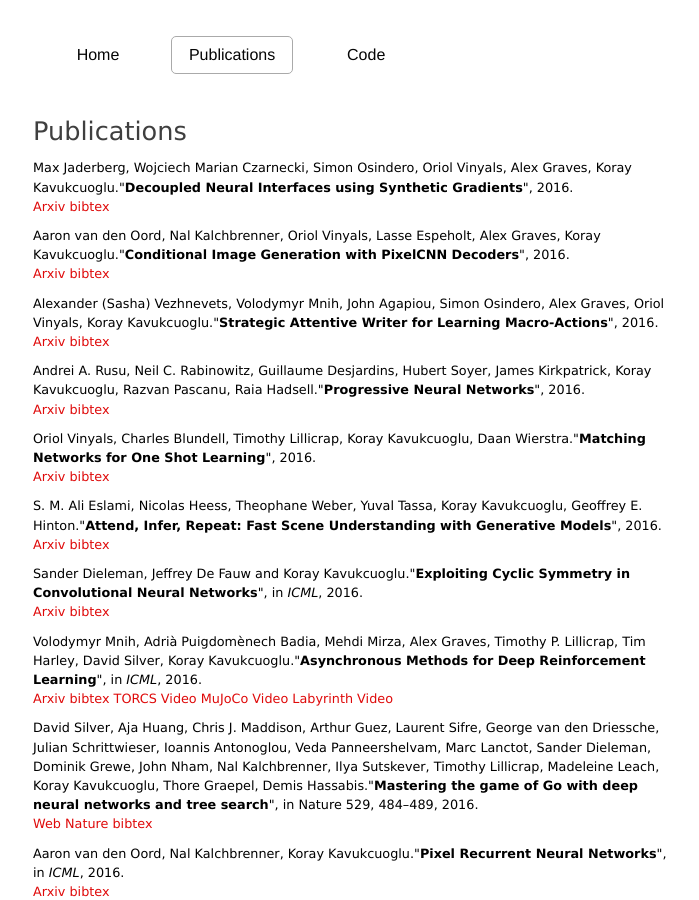
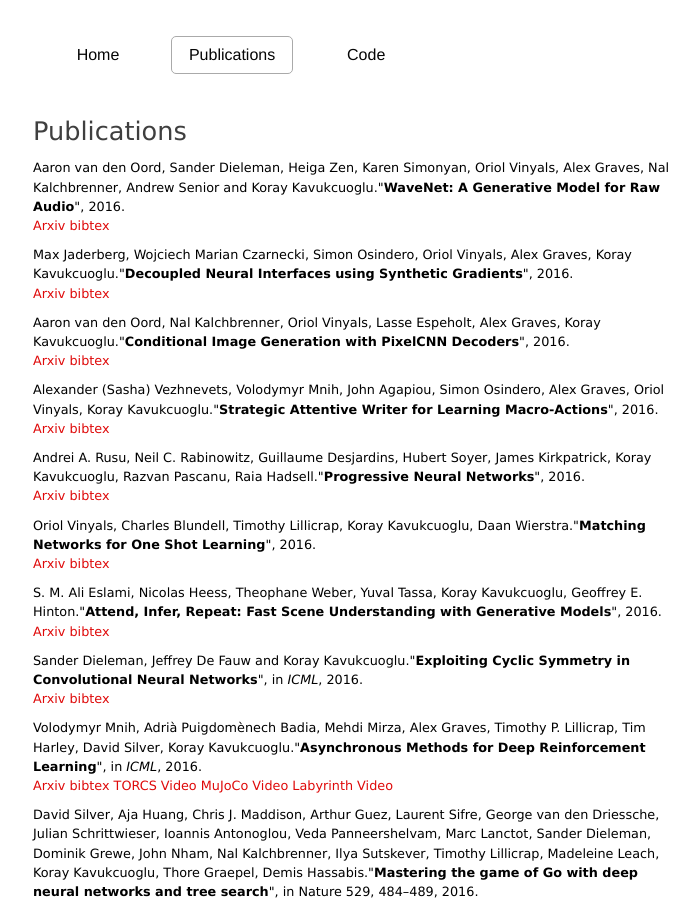
Before and after one commit to koraykv/koraykv.github.com, a Jekyll site: the page built from publications.md, in a window 1280 px wide and 900 px high. Shown: the whole window, without its empty margins (287-986 px from the left). Built offline with Jekyll 4.4.1, drawn with Linux system fonts in a browser that asks for light colours.

Commit message:
Update publications.md

```diff
--- a/publications.md
+++ b/publications.md
@@ -8,6 +8,23 @@ id: publications
 
 <div class="bibli">
 <ul>
+
+<li>
+<div id="aaron-wavenet-2016">Aaron van den Oord, Sander Dieleman, Heiga Zen, Karen Simonyan, Oriol Vinyals, Alex Graves, Nal Kalchbrenner, Andrew Senior and Koray Kavukcuoglu."<B>WaveNet: A Generative Model for Raw Audio</B>", 2016.
+
+<br>
+<a href="https://arxiv.org/pdf/1609.03499.pdf">Arxiv</a>
+<a href="#" onclick="toggle_visibility('bib-aaron-wavenet-2016');return false;">bibtex</a>
+
+</div>
+<div class="bibtex" id="bib-aaron-wavenet-2016" >
+<pre><code>@article{aaron-wavenet-2016,
+  title={WaveNet: A Generative Model for Raw Audio},
+  author={Oord, Aaron van den and  Dieleman, Sander and  Zen, Heiga and  Simonyan, Karen and  Vinyals, Oriol and Graves, Alex and Kalchbrenner, Nal and  Senior, Andrew and Kavukcuoglu, Koray},
+  journal={arXiv preprint arXiv:1609.03499},
+  year={2016}}
+</code></pre></div>
+</li>
 
 <li>
 <div id="jaderberg-dni-2016">Max Jaderberg, Wojciech Marian Czarnecki, Simon Osindero, Oriol Vinyals, Alex Graves, Koray Kavukcuoglu."<B>Decoupled Neural Interfaces using Synthetic Gradients</B>", 2016.
```
